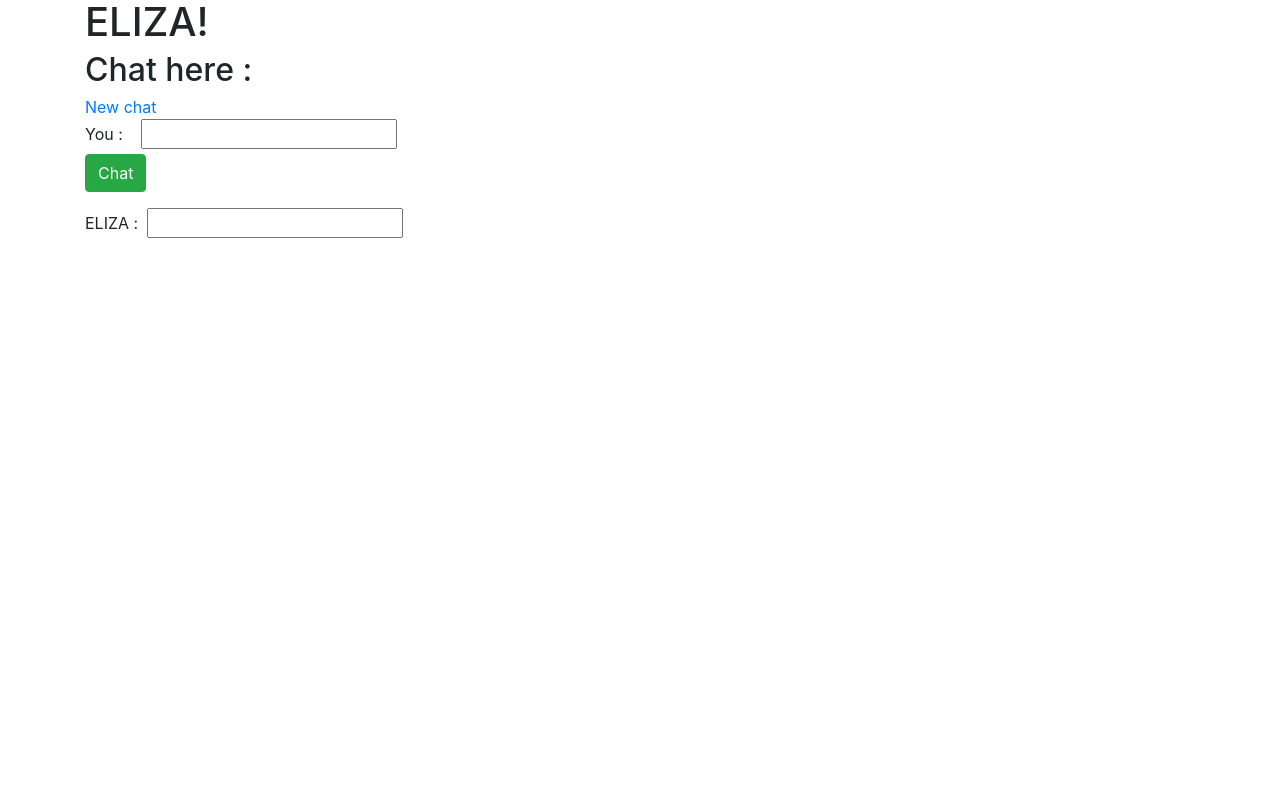
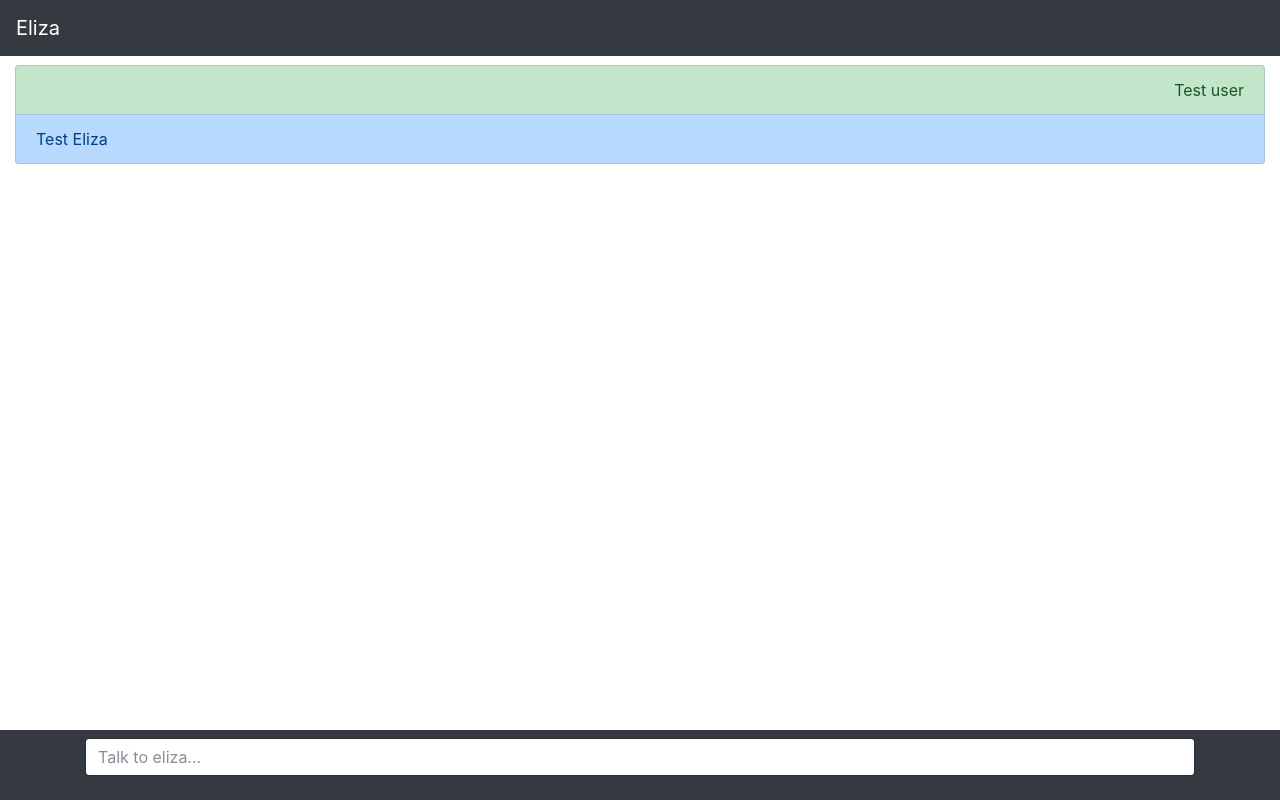
Before and after one commit to DuffyTJ89/Eliza, a plain HTML site: page web/ElizaChat.html in a window 1280 px wide. Drawn offline with nearby package versions, Linux system fonts and the light colour scheme.

Commit message:
improved web page

```diff
--- a/web/ElizaChat.html
+++ b/web/ElizaChat.html
@@ -1,34 +1,43 @@
 <!DOCTYPE html>
 <html lang="en">
   <head>
+    <title>Eliza</title>
 	<!-- Required meta tags -->
     <meta charset="utf-8">
     <meta name="viewport" content="width=device-width, initial-scale=1, shrink-to-fit=no">
 
     <!-- Bootstrap CSS -->
     <link rel="stylesheet" href="https://maxcdn.bootstrapcdn.com/bootstrap/4.0.0-beta/css/bootstrap.min.css" integrity="sha384-/Y6pD6FV/Vv2HJnA6t+vslU6fwYXjCFtcEpHbNJ0lyAFsXTsjBbfaDjzALeQsN6M" crossorigin="anonymous">
-  </head>
+    <style>
+    body{
+        padding-top: 65px;
+        padding-bottom: 100px;
+    }
+
+    </style>
+</head>
   <body>
-    <div class = "container">
-        <h1>ELIZA!</h1>
-        <h2>Chat here : </h2>
-        <a href = "/ElizaChat"> New chat </a>
-        <br/>
-        <!-- Form that takes a number as input and stores it in the name field
-             Uses a HTTP GET request and redirects to /guess
-        -->
-        <form class="form-group" method="GET" action="/ElizaChat">
-            <label>You : &nbsp&nbsp&nbsp </label><input type="textbox" name="output"></input>
-            <br/>
-            <button class="btn btn-success" type="submit">Chat</button>
-        </form>
+        <nav class="navbar fixed-top navbar-dark bg-dark">
+                <a class="navbar-brand" href="#">Eliza</a>
+        </nav>
 
-        <form class="form-group" method="GET" action="/ElizaChat">
+    <div class = "container-fluid">
 
-            <label for="output">ELIZA : &nbsp</label><input type="textbox" name="output"></input>
+        <ul class="list-group">
+        <li class="list-group-item list-group-item-success text-right">Test user
+        <li class="list-group-item list-group-item-primary">Test Eliza
+        </ul>
+     </div>
 
-        </form>
-    </div>
+     <div class="fixed-bottom bg-dark p-2">
+            <div class="container">
+                <form>
+                    <div class="form-group">
+                        <input type="text" class="form-control" id="userInput" placeholder="Talk to eliza...">
+                    </div>
+                </form>
+            </div>
+        </div>
 
     <!-- Optional JavaScript -->
     <!-- jQuery first, then Popper.js, then Bootstrap JS -->
```
